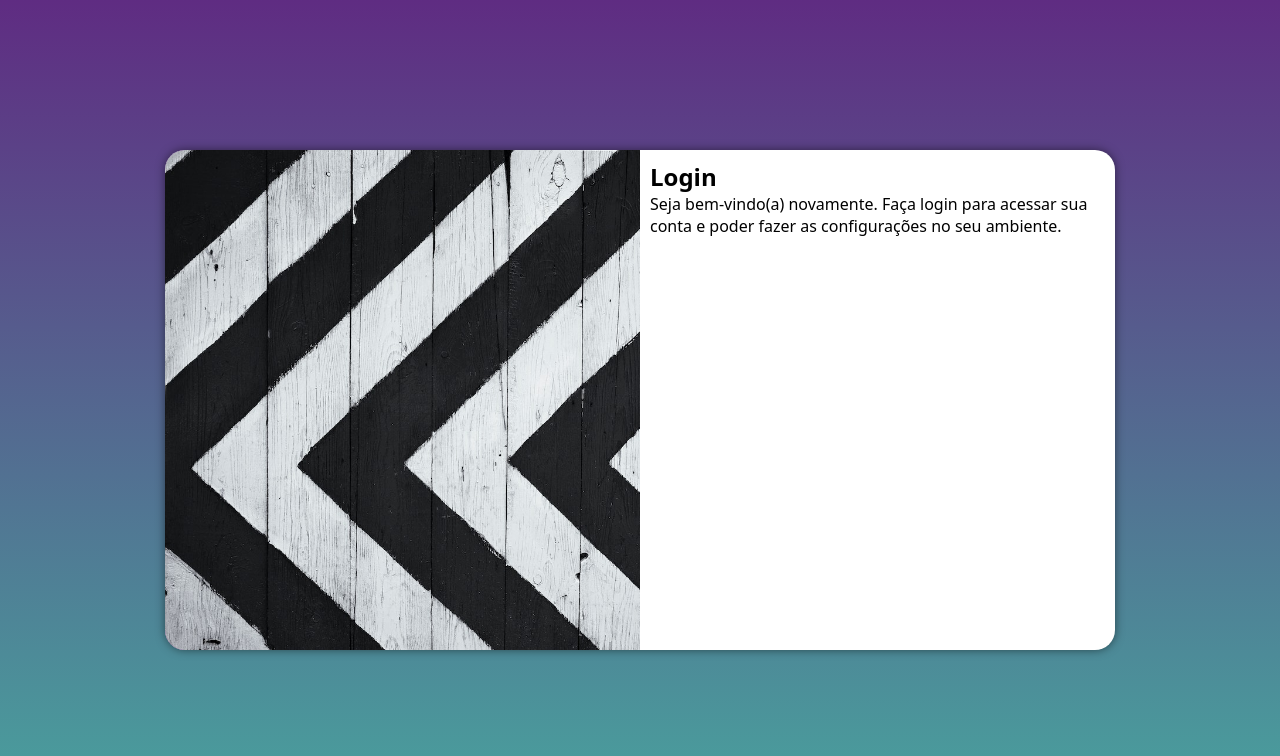
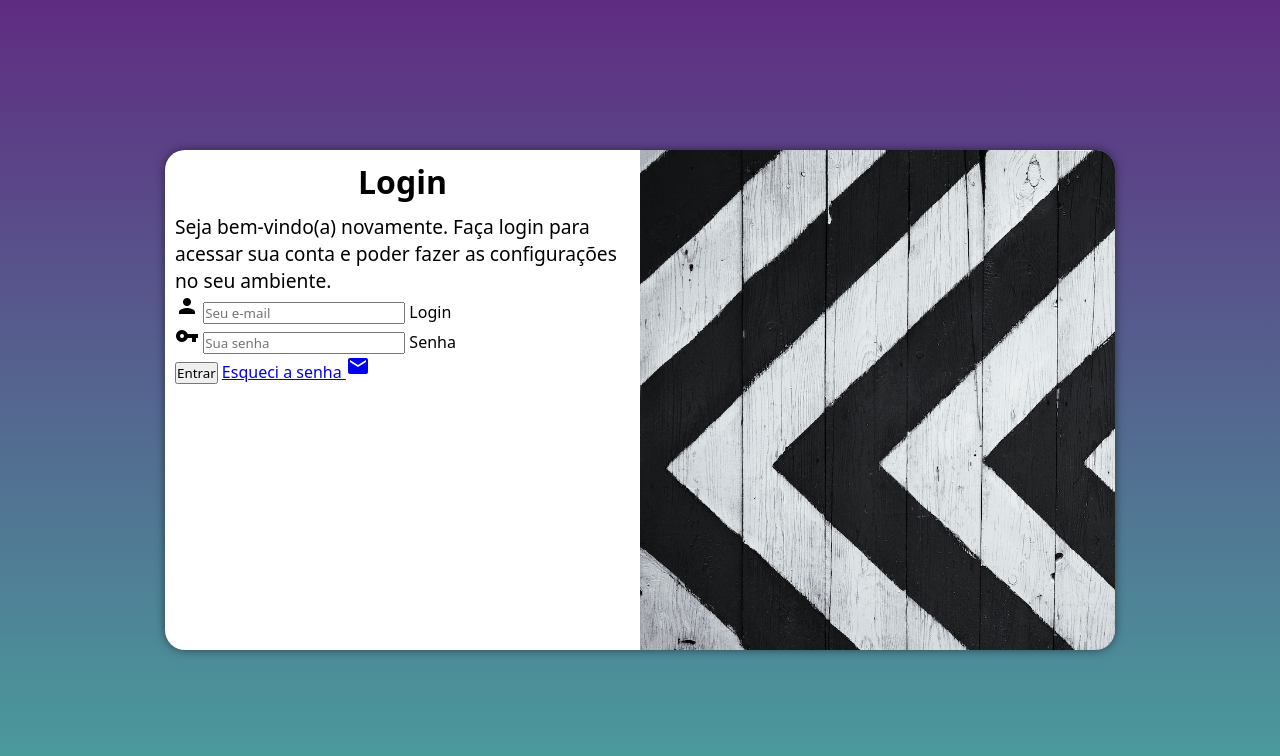
Before and after one commit to JoshuAndrews/projeto-login, a plain HTML site: page index.html in a window 1280 px wide. Drawn offline with Linux system fonts and the light colour scheme.

Commit message:
formualario

```diff
--- a/estilo/media-query.css
+++ b/estilo/media-query.css
@@ -28,13 +28,19 @@
     }
 
     section#login > div#imagem{
-        float: left;
+        float: right;
         width: 50%;
         height: 100%;
     }
 
     section#login > div#formulario{
-        float: right;
+        float: left;
         width: 50%;
     }
+    div#formulario > h1{
+        font-size: 2em;
+    }
+    div#formulario > p{
+        font-size: 1.2em;
+    }
 }
--- a/estilo/style.css
+++ b/estilo/style.css
@@ -54,3 +54,12 @@ section#login > div#formulario{
     display: block;
     padding: 10px;
 }
+
+div#formulario > h1{
+    text-align: center;
+    margin-bottom: 10px;
+}
+
+div#formulario > p{
+    font-size: 0.8em;
+}
--- a/index.html
+++ b/index.html
@@ -5,6 +5,7 @@
     <meta http-equiv="X-UA-Compatible" content="IE=edge">
     <meta name="viewport" content="width=device-width, initial-scale=1.0">
     <title>Projeto Login</title>
+    <link href="https://fonts.googleapis.com/icon?family=Material+Icons" rel="stylesheet">
     <link rel="stylesheet" href="estilo/style.css">
     <link rel="stylesheet" href="estilo/media-query.css">
 </head>
@@ -17,7 +18,20 @@
             <div id="formulario">
                 <h1>Login</h1>
                 <p>Seja bem-vindo(a) novamente. Faça login para acessar sua conta e poder fazer as configurações no seu ambiente.</p>
-                <form action="login.php" method="post"></form>
+                <form action="login.php" method="post" autocomplete="on">
+                    <div class="campo">
+                        <span class="material-icons">person</span>
+                        <input type="email" name="login" id="ilogin" placeholder="Seu e-mail" required autocomplete="email" maxlength="30">
+                        <label for="ilogin">Login</label>
+                    </div>
+                    <div class="campo">
+                        <span class="material-icons">vpn_key</span>
+                        <input type="password" name="senha" id="isenha" placeholder="Sua senha" required autocomplete="current-password" minlength="8" maxlength="20">
+                        <label for="isenha">Senha</label>
+                    </div>
+                    <input type="submit" value="Entrar">
+                    <a href="esquici.html">Esqueci a senha <span class="material-icons">mail</span></a>
+                </form>
             </div>
         </section>
     </main>
```
